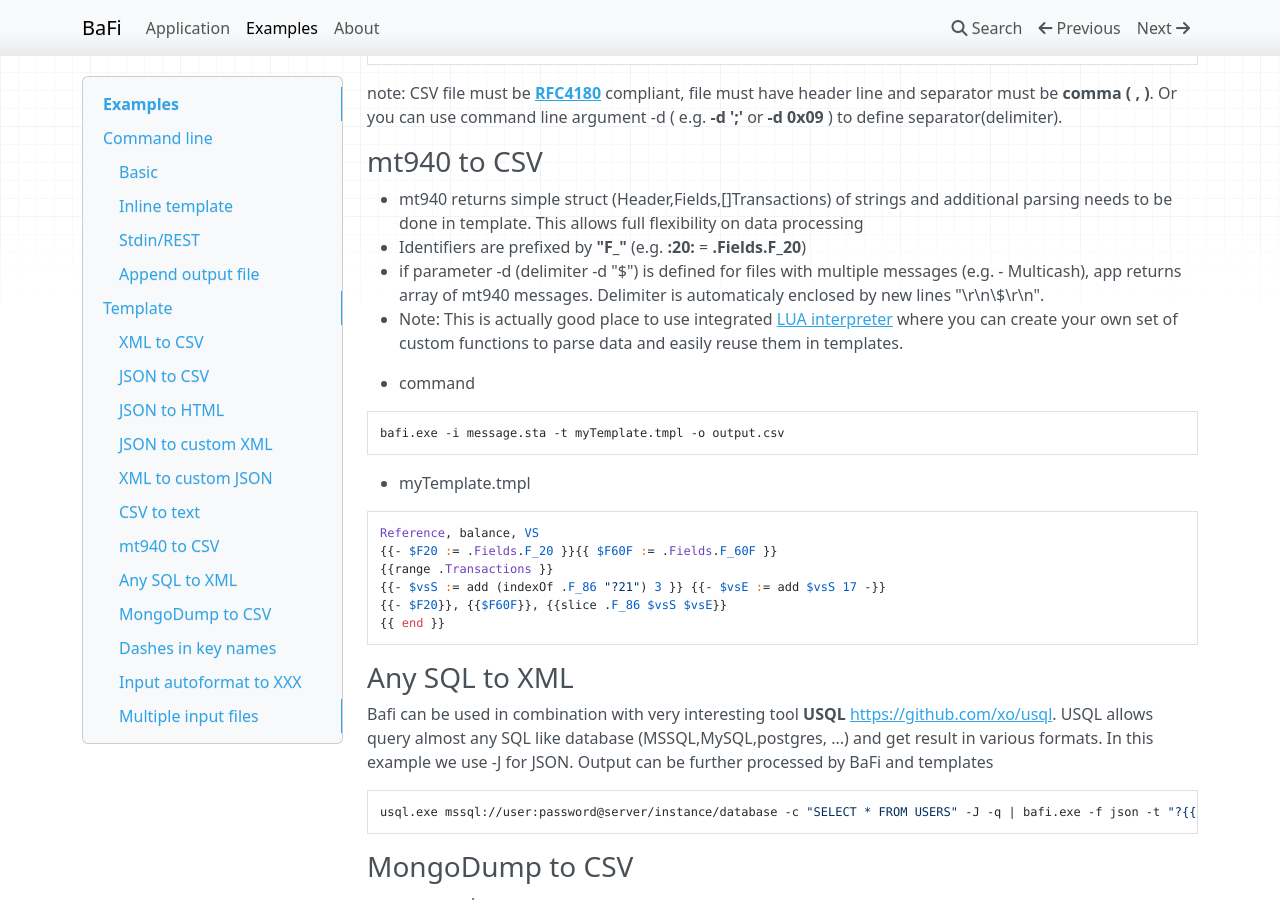
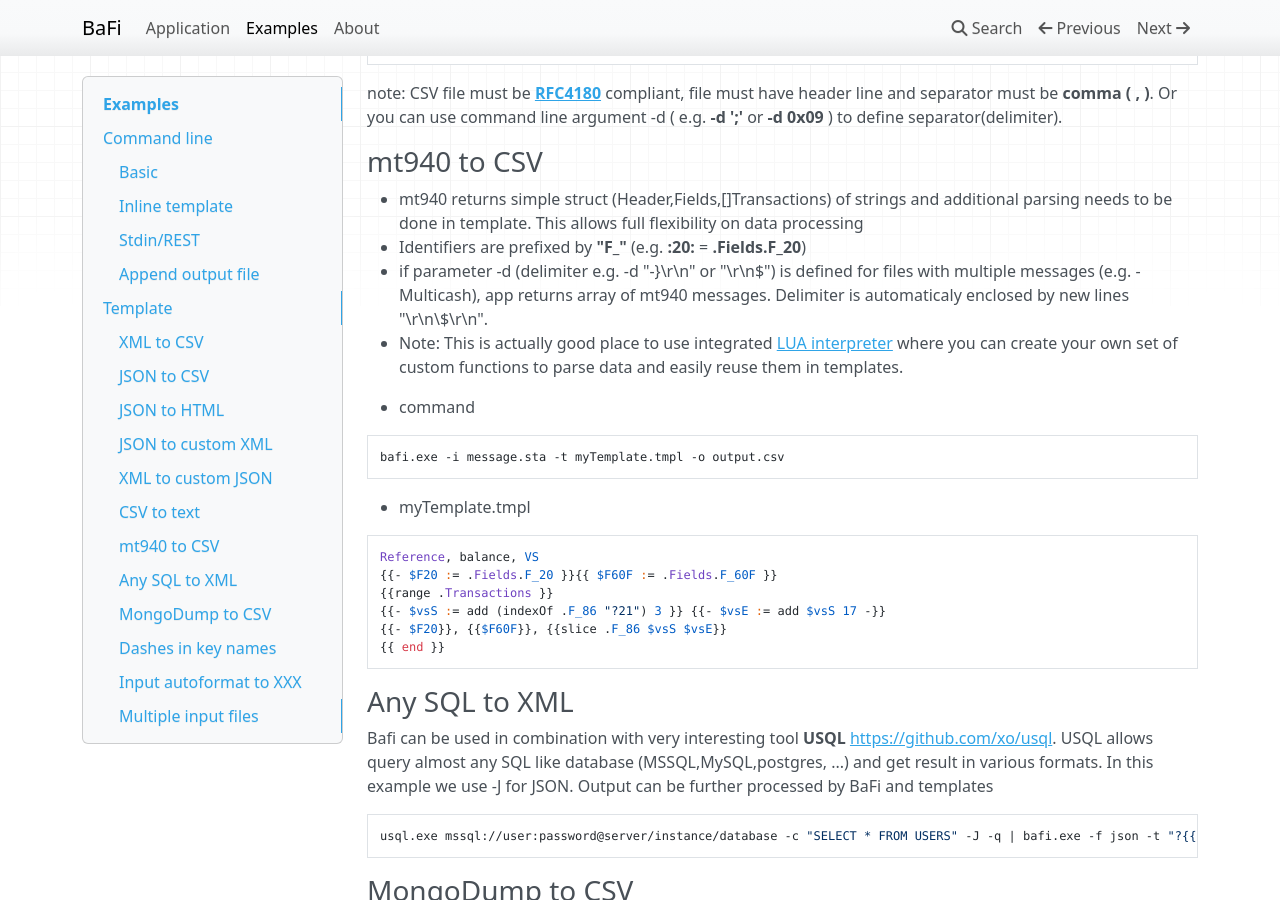
Before and after one commit to mmalcek/bafi, an MkDocs documentation site: the page built from docs/examples.md, in a window 1280 px wide and 900 px high, scrolled down 3478 px. Built offline with MkDocs 1.6.1, drawn with Linux system fonts in a browser that asks for light colours; nearby versions of some CDN libraries.

```diff
--- a/docs/examples.md
+++ b/docs/examples.md
@@ -153,7 +153,7 @@ note: CSV file must be **[RFC4180](https://datatracker.ietf.org/doc/html/rfc4180
 ### mt940 to CSV
 - mt940 returns simple struct (Header,Fields,[]Transactions) of strings and additional parsing needs to be done in template. This allows full flexibility on data processing
 - Identifiers are prefixed by **"F_"** (e.g. **:20:** = **.Fields.F_20**)
-- if parameter -d (delimiter -d "$") is defined for files with multiple messages (e.g. - Multicash), app returns array of mt940 messages. Delimiter is automaticaly enclosed by new lines "\\r\\n\$\\r\\n".
+- if parameter -d (delimiter e.g. -d "-\}\r\n" or "\r\n$") is defined for files with multiple messages (e.g. - Multicash), app returns array of mt940 messages. Delimiter is automaticaly enclosed by new lines "\\r\\n\$\\r\\n".
 - Note: This is actually good place to use integrated [LUA interpreter](/bafi/#lua-custom-functions) where you can create your own set of custom functions to parse data and easily reuse them in templates.
 
 - command
```
Also changed, not shown: docs/README.md (+2 -1 lines), 3 other files.
